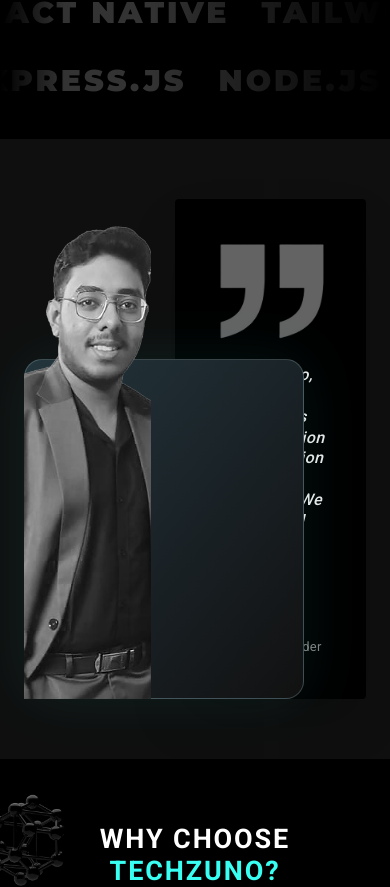
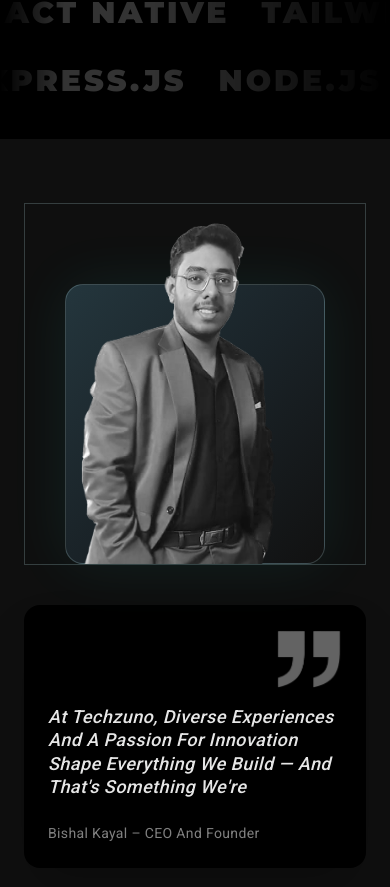
Before and after one commit to Shubhojit111/Techzuno, a Next.js app in the folder client/: page / in a window 390 px wide. Shown: the part 5292-6179 px from the top of the page. Built offline with nearby package versions, Linux system fonts and the light colour scheme.

Commit message:
CEO section responsiveness p1

```diff
--- a/client/components/buttons/SectionDescription.jsx
+++ b/client/components/buttons/SectionDescription.jsx
@@ -2,7 +2,7 @@ import React from "react";
 
 const SectionDescription = ({ description, className = "" }) => {
   return (
-    <p className={`text-white/80 mb-6 md:mb-8 text-[15px] sm:text-[13px] leading-[1.3] max-w-full md:max-w-[75%] lg:max-w-[90%] ${className} `}>
+    <p className={`text-white/80 mb-6 md:mb-8 text-[15px] sm:text-[13px] leading-[1.3] max-w-full md:max-w-[90%] lg:max-w-[90%] ${className} `}>
       {description}
     </p>
   );
--- a/client/components/buttons/SectionTitle.jsx
+++ b/client/components/buttons/SectionTitle.jsx
@@ -2,7 +2,7 @@ import React from "react";
 
 const SectionTitle = ({ title, className }) => {
   return (
-    <h2 className={`text-[27px] sm:text-[34px] md:text-[40px] lg:text-[46px] font-semibold  tracking-[0.07em] leading-[1.2] ${className}`}>
+    <h2 className={`text-[27px] sm:text-[34px] md:text-[34px] lg:text-[46px] font-semibold  tracking-[0.07em] leading-[1.2] ${className}`}>
       {title}
     </h2>
   );
--- a/client/components/home/AboutHome.jsx
+++ b/client/components/home/AboutHome.jsx
@@ -236,7 +236,9 @@ export default function AboutHome({image, title,  description, buttonText}) {
         <div className="about-content-wrapper w-full lg:w-1/2 z-40">
           <HeaderBtn text="OUR COMPANY" />
           <SectionTitle className="mb-4 md:mb-6" title={title} />
-          <SectionDescription description={description || "Searching for the top web development company in Kolkata? Our expert team delivers modern, responsive and user-friendly websites tailored to your business needs. From e-commerce stores to corporate sites, we provide complete website design services in Kolkata that boost your brand presence. Partner with us today to build a powerful online identity and reach more customers."}
+          <SectionDescription
+            className="w-full md:w-[75%] lg:w-full"
+           description={description || "Searching for the top web development company in Kolkata? Our expert team delivers modern, responsive and user-friendly websites tailored to your business needs. From e-commerce stores to corporate sites, we provide complete website design services in Kolkata that boost your brand presence. Partner with us today to build a powerful online identity and reach more customers."}
           />
 
           <KnowMoreBtn text={buttonText || "Find More About Techzuno"} />
--- a/client/components/home/CEO.jsx
+++ b/client/components/home/CEO.jsx
@@ -5,7 +5,7 @@ import Image from "next/image";
 
 export default function FounderQuoteSection() {
   return (
-    <section className="relative  w-full h-[620px] bg-black overflow-hidden flex items-center py-1 px-6 sm:px-10 lg:px-62 ">
+    <section className="relative w-full h-auto md:h-[480px] lg:h-[620px] bg-black overflow-hidden flex items-center py-16 md:py-1 px-6 sm:px-10 lg:px-62">
       <div className="absolute top-0 left-0 w-full h-full z-0 ">
         <Image
           src={Assets.CEObg}
@@ -14,19 +14,21 @@ export default function FounderQuoteSection() {
         />
       </div>
 
-      <div className="relative  mx-auto w-full h-full flex flex-col items-center justify-center">
-        <div className="flex items-center justify-center w-full gap-6">
+      <div className="relative mx-auto w-full h-full flex flex-col items-center justify-center">
+        <div className="flex flex-col md:flex-row items-center justify-center w-full gap-10 md:gap-6 lg:gap-8">
           {/* LEFT IMAGE BLOCK */}
-          <div className="w-[40%] relative flex justify-center lg:justify-start z-30 ">
+          <div className="w-full md:w-[40%] lg:w-[40%] relative flex justify-center lg:justify-start z-30 border border-cyan-100/20">
+            <div className="relative w-[300px] sm:w-[340px] md:w-[90%] lg:w-full max-w-[400px] h-[360px] md:h-[380px] lg:h-[500px]">
               {/* White Frame Top + Right */}
-            <div className="hidden md:block absolute top-0 right-0 w-[180px] h-[calc(100%+30px)] border-t-[3px] border-r-[3px] border-white pointer-events-none z-20" />
+              <div className="hidden md:block absolute top-0 right-[-10px] lg:right-2 w-[120px] lg:w-[180px] h-[calc(100%+20px)] lg:h-[calc(100%+30px)] border-t-[3px] border-r-[3px] border-white pointer-events-none z-20" />
 
               {/* White Frame Bottom */}
-            <div className="hidden md:block absolute bottom-[-30px] right-0 w-[300px] h-[3px] bg-white z-20" />
+              <div className="hidden md:block absolute bottom-[-20px] lg:bottom-[-30px] right-[-10px] lg:right-2 w-[200px] lg:w-[300px] h-[3px] bg-white z-20" />
 
-            <div className="absolute bottom-0 left-0 w-[280px] sm:w-[300px] md:w-[360px] h-[340px] sm:h-[380px] md:h-[400px] rounded-[18px] border border-cyan-100/20 bg-gradient-to-br from-[#24363d] via-[#1a2328] to-[#111111] overflow-hidden shadow-[0_0_60px_rgba(56,255,242,0.08)]" />
+              <div className="absolute bottom-0 left-1/2 -translate-x-1/2 md:translate-x-0 md:left-0 w-[260px] sm:w-[300px] md:w-[90%] lg:w-[360px] h-[280px] sm:h-[320px] md:h-[320px] lg:h-[400px] rounded-[18px] border border-cyan-100/20 bg-gradient-to-br from-[#24363d] via-[#1a2328] to-[#111111] overflow-hidden shadow-[0_0_60px_rgba(56,255,242,0.08)]" />
+
               {/* Main Portrait Card */}
-            <div className="relative w-full h-[500px]">
+              <div className="relative w-full h-full flex justify-center">
                 <Image
                   src={Assets.CEO}
                   alt="Founder"
@@ -34,28 +36,29 @@ export default function FounderQuoteSection() {
                 />
               </div>
             </div>
+          </div>
 
           {/* RIGHT CONTENT BLOCK */}
-          <div className="w-[60%] h-full flex flex-col justify-center items-end">
-            <div className="relative bg-black flex h-full w-full flex-col justify-center  shadow-2xl z-10 rounded p-10">
+          <div className="w-full md:w-[55%] lg:w-[60%] h-full flex flex-col justify-center items-center md:items-end">
+            <div className="relative bg-black flex h-full w-full flex-col justify-center shadow-2xl z-10 rounded-2xl p-6 sm:p-8 md:p-6 lg:p-10">
               {/* Giant Quote */}
-              <div className="h-[100px] w-auto  self-end ">
+              <div className="h-[60px] md:h-[60px] lg:h-[100px] w-auto self-end">
                 <Image
                   src={Assets.CommaIconSharp}
                   alt="Comma"
-                  className="object-cover w-full h-full "
+                  className="object-contain w-full h-full"
                 />
               </div>
 
               {/* Quote Text */}
-              <div className="mt-6 flex flex-col justify-center items-start">
-                <h2 className="text-white/90 italic font-medium tracking-wide leading-[1.3] text-[16px] sm:text-[20px] md:text-[32px]">
+              <div className="mt-4 md:mt-4 lg:mt-6 flex flex-col justify-center items-start">
+                <h2 className="text-white/90 italic font-medium tracking-wide leading-[1.3] text-[18px] sm:text-[22px] md:text-[16px] lg:text-[32px]">
                   At Techzuno, Diverse Experiences And A Passion For Innovation
                   Shape Everything We Build — And That's Something We're
                 </h2>
 
                 {/* Founder Info */}
-                <p className="mt-6 md:mt-10 text-white/50 text-[13px] sm:text-[14px] md:text-[18px] font-normal tracking-wide">
+                <p className="mt-6 md:mt-6 lg:mt-10 text-white/50 text-[14px] sm:text-[15px] md:text-[13px] lg:text-[18px] font-normal tracking-wide">
                   Bishal Kayal – CEO And Founder
                 </p>
               </div>
--- a/client/components/home/Newsletter.jsx
+++ b/client/components/home/Newsletter.jsx
@@ -4,8 +4,8 @@ import SectionDescription from "../buttons/SectionDescription";
 
 export default function Newsletter() {
   return (
-    <section className="bg-black text-center px-6 sm:px-10 lg:px-62 py-20 mx-auto">
-      <div className=" mx-auto text-left md:text-center px-0 md:px-8 ">
+    <section className="bg-black text-center px-6 sm:px-10 lg:px-62 py-20 mx-auto ">
+      <div className=" mx-auto text-left  md:text-center ">
         <HeaderBtn text="OUR EXPERTISE" />
         <SectionTitle className="mb-4 md:mb-6" title={<>
           RELIABLE <span className="text-[#38FFF2]">WEBSITE DESIGN </span>COMPANY <br />IN KOLKATA
--- a/client/components/home/Services.jsx
+++ b/client/components/home/Services.jsx
@@ -29,7 +29,7 @@ export default function Services() {
   return (
     <section className="pb-12 relative">
       <div className="px-6 sm:px-10 lg:px-62 mx-auto">
-        <div className="text-left md:text-center px-0 md:px-8 mx-auto mb-12 md:mb-16">
+        <div className="text-left md:text-center mx-auto mb-12 md:mb-16">
           <HeaderBtn text="OUR SERVICES" />
           <SectionTitle className="mb-4 md:mb-6" title={<>
             PROVIDES FULL-CYCLE{" "}
```
Also changed, not shown: client/app/page.jsx (line endings or trailing spaces). Lines whose indentation alone changed are shown as unchanged.
